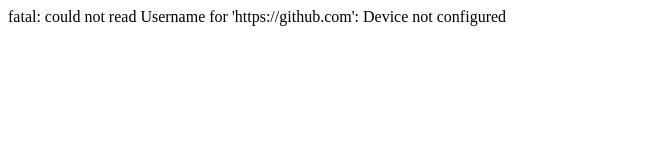
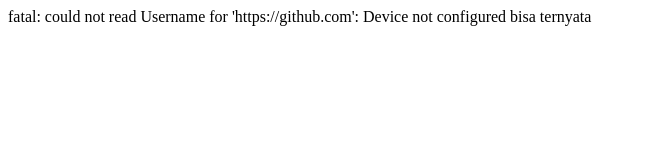
Before and after one commit to alexanderHT/testing, a plain HTML site: page index.html in a window 1280 px wide. Shown: the whole page, without its empty margins (0-647 px from the left). Drawn offline with Linux system fonts and the light colour scheme.

Commit message:
bisa neh

```diff
--- a/index.html
+++ b/index.html
@@ -10,3 +10,5 @@
 </html>
 
 fatal: could not read Username for 'https://github.com': Device not configured
+
+bisa ternyata
```
